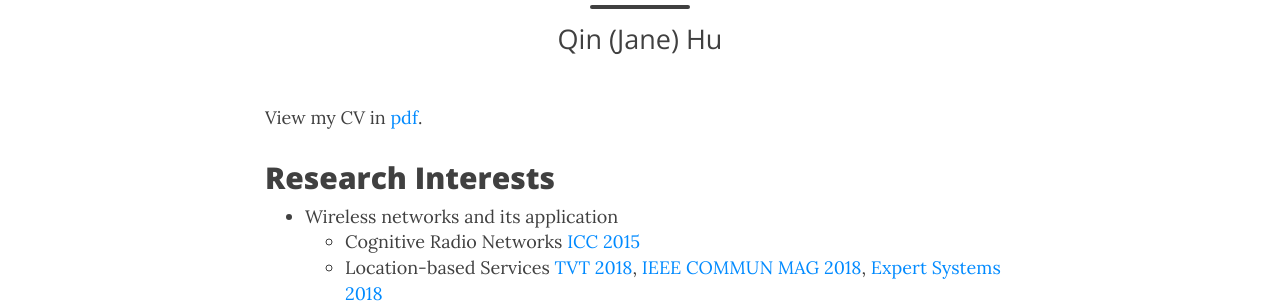
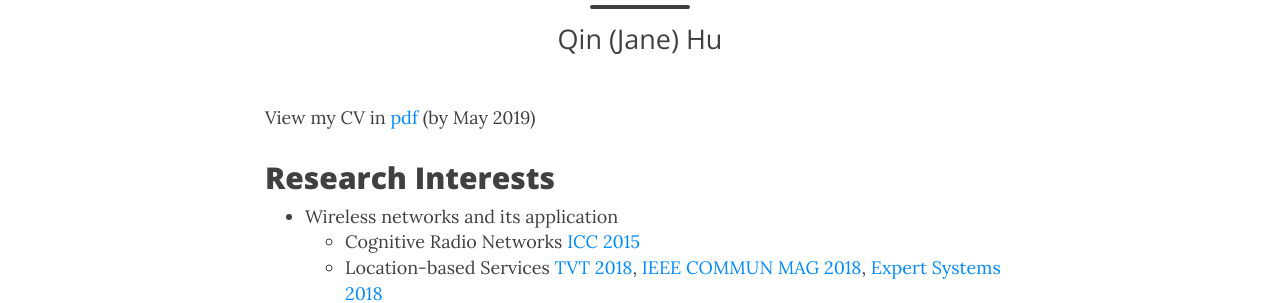
Before and after one commit to qinhu2010/qinhu2010.github.io, a Jekyll site: the page built from CV.md, in a window 1280 px wide and 1008 px high. Shown: the part 228-531 px from the top of the window. Built offline with Jekyll 4.4.1, drawn with Linux system fonts in a browser that asks for light colours; nearby versions of some CDN libraries.

Commit message:
Update CV.md

```diff
--- a/CV.md
+++ b/CV.md
@@ -4,7 +4,7 @@ title: Curriculum Vitae
 subtitle: Qin (Jane) Hu
 ---
 
-View my CV in [pdf](../file/CV_QinHu.pdf).
+View my CV in [pdf](../file/CV_QinHu.pdf) (by May 2019)
 
 ## Research Interests
 
```
